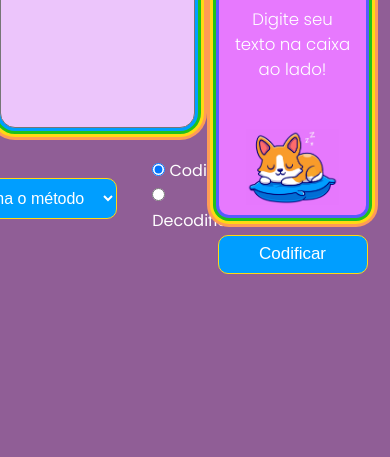
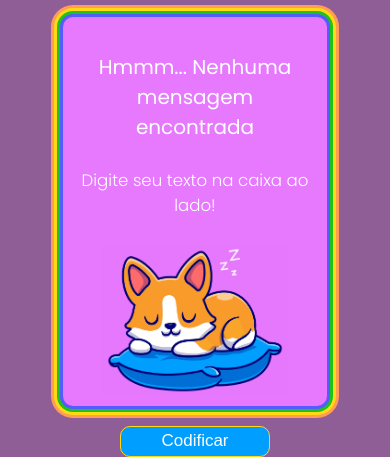
Before and after one commit to dayseCampos/codificador, a plain HTML site: page index.html in a window 390 px wide. Shown: the part 423-880 px from the top of the page. Before the commit the page ends 844 px from the top, so only its background shows below. Drawn offline with nearby package versions, Linux system fonts and the light colour scheme.

Commit message:
colocando responsividade

```diff
--- a/style.css
+++ b/style.css
@@ -15,13 +15,13 @@ body {
   align-items: center;
   justify-content: center;
   font-family: "Poppins", sans-serif;
-  padding: 0 5%;
+  padding: 0 12%;
 }
 
 /*principal*/
 .decoder {
   width: 100%;
-  height: 550px;
+  height: 650px;
   border-radius: 30px;
   display: flex;
   flex-direction: row;
@@ -60,6 +60,10 @@ h2 {
 @keyframes blink-caret {
   from, to { border-color: transparent }
   50% { border-color: #e779fe }
+}
+
+.titulo2 {
+  display: none;
 }
 
 /*esquerda*/
@@ -249,11 +253,67 @@ output {
   background: #0379c2;
 }
 
-@media (max-width: 1025px) {
+@media (max-width: 1560px) {
+  .decoder {
+    height: 550px;
+  }
+  body {
+    padding: 0 5%;
+  }
+}
+
+@media (max-width: 720px) {
   .decoder {
     flex-direction: column;
+    flex-wrap: nowrap;
+    justify-content: flex-start;
   }
-  body {
-    padding: 0;
+  .esquerda {
+    width: 100%;
+  }
+  .direita {
+    width: 100%;
   }
 }
+
+@media (max-width: 575px) {
+  .esquerda {
+    height: 70%;
+  }
+}
+@media (max-width: 480px) {
+  body {
+    height: auto;
+  }
+  .titulo {
+    display: none;
+  }
+  .titulo2 {
+    display: initial;
+    text-align: center;
+    margin-bottom: 15px;
+    color: white;
+    font-size: 100%;
+    text-shadow: -1px 1px 0 #41ba45,
+            1px 1px 0 #c63d2b,
+            1px -1px 0 #42afac,
+            -1px -1px 0 #c6c23f;
+  }
+  .direita {
+    height: 80%;
+  }
+  .saida h4 {
+    font-size: 20px;
+  }
+  .esquerda {
+    height: 80%;
+  }
+  .escolhas {
+    display: flex;
+    flex-direction: column;
+    align-items: flex-start;
+  }
+  .passo {
+    width: 90%;
+  }
+}
```
